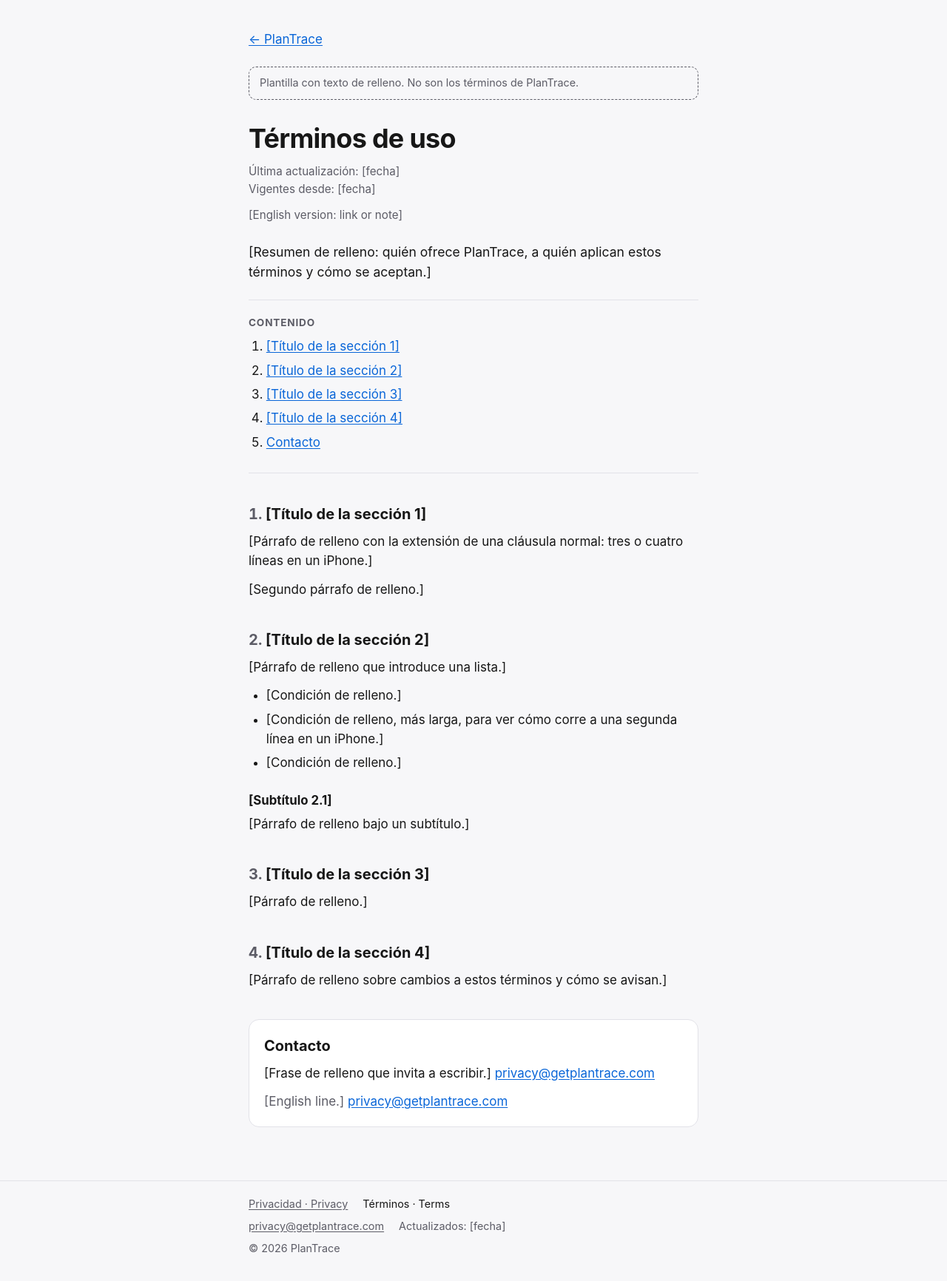
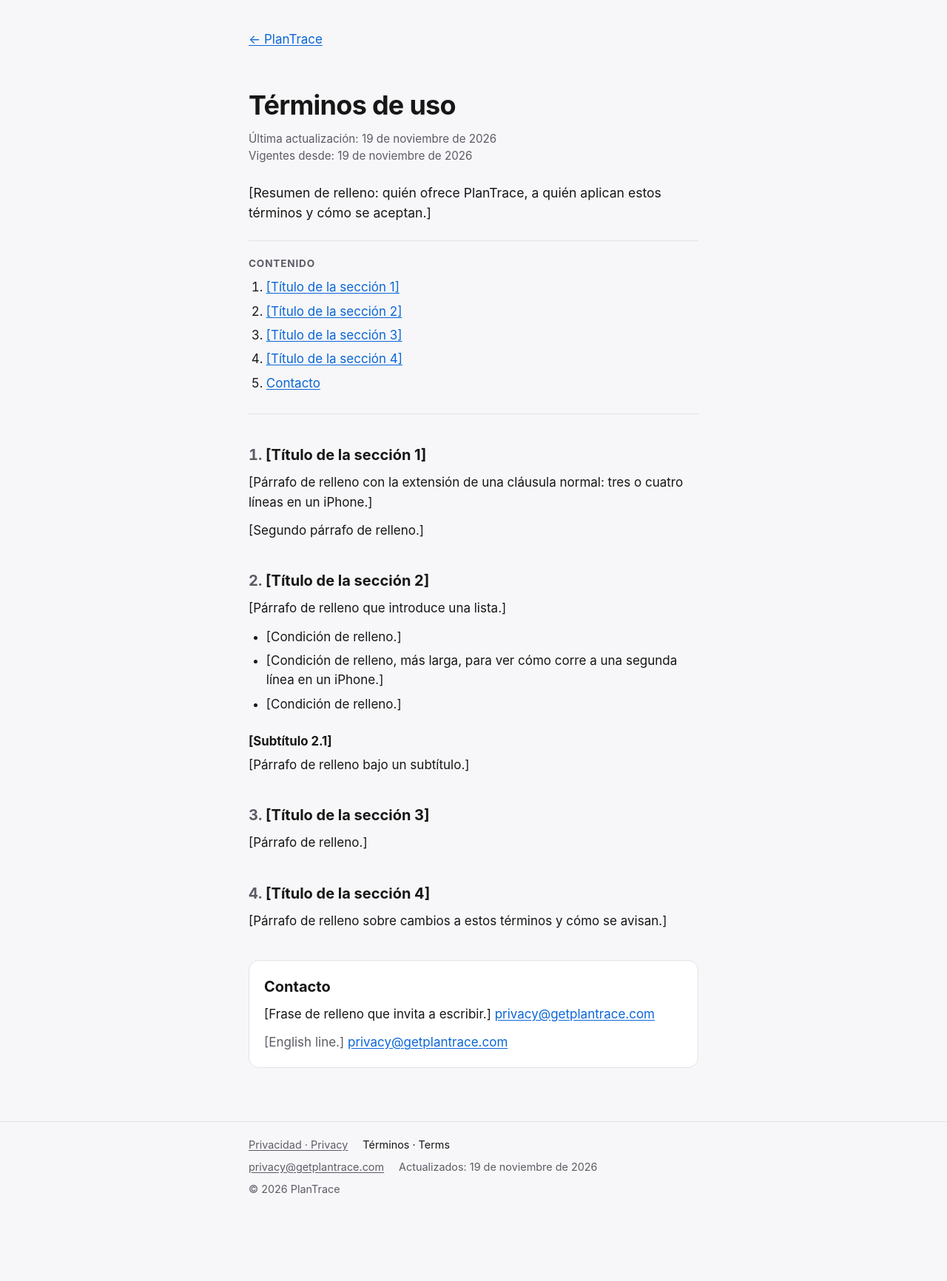
Before and after one commit to correoteban-ai/getplantrace.com, a plain HTML site: page terms/index.html in a window 1280 px wide. Shown: the whole page at 74% size. After the commit the page ends 1652 px from the top, so only its background shows below. Drawn offline with Linux system fonts and the light colour scheme.

Commit message:
Legal pages: drop the draft note and noindex, hide the English slot, date 19 Nov 2026
Co-Authored-By: Claude Opus 5.5 <noreply@anthropic.com>

```diff
--- a/terms/index.html
+++ b/terms/index.html
@@ -4,7 +4,6 @@
   <meta charset="utf-8">
   <meta name="viewport" content="width=device-width, initial-scale=1">
   <title>Términos de uso · PlanTrace</title>
-  <meta name="robots" content="noindex">
   <link rel="icon" href="/icon.svg" type="image/svg+xml">
   <link rel="stylesheet" href="/style.css">
 </head>
@@ -13,15 +12,13 @@
   <main class="doc">
     <a class="back" href="/">← PlanTrace</a>
 
-    <p class="draft" role="note">Plantilla con texto de relleno. No son los términos de PlanTrace.</p>
 
     <header class="doc-head">
       <h1>Términos de uso</h1>
       <p class="doc-meta">
-        Última actualización: <time datetime="2026-01-01">[fecha]</time><br>
-        Vigentes desde: <time datetime="2026-01-01">[fecha]</time>
+        Última actualización: <time datetime="2026-11-19">19 de noviembre de 2026</time><br>
+        Vigentes desde: <time datetime="2026-11-19">19 de noviembre de 2026</time>
       </p>
-      <p class="doc-lang"><span class="en" lang="en">[English version: link or note]</span></p>
     </header>
 
     <p class="lead-doc">[Resumen de relleno: quién ofrece PlanTrace, a quién aplican estos términos y cómo se aceptan.]</p>
@@ -79,7 +76,7 @@
       </p>
       <p class="foot-row">
         <a href="mailto:privacy@getplantrace.com">privacy@getplantrace.com</a>
-        <span>Actualizados: <time datetime="2026-01-01">[fecha]</time></span>
+        <span>Actualizados: <time datetime="2026-11-19">19 de noviembre de 2026</time></span>
       </p>
       <p class="foot-row"><span>© 2026 PlanTrace</span></p>
     </div>
```
Also changed, not shown: privacy/index.html (+3 -6 lines).
